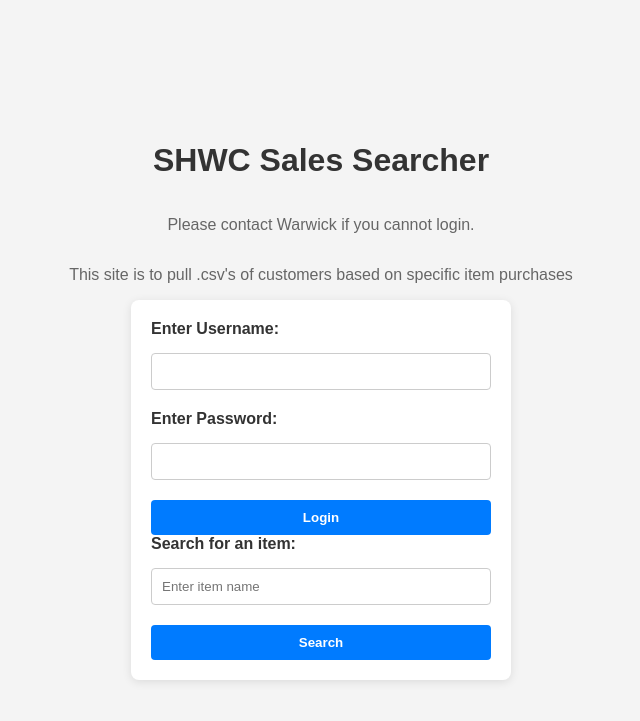
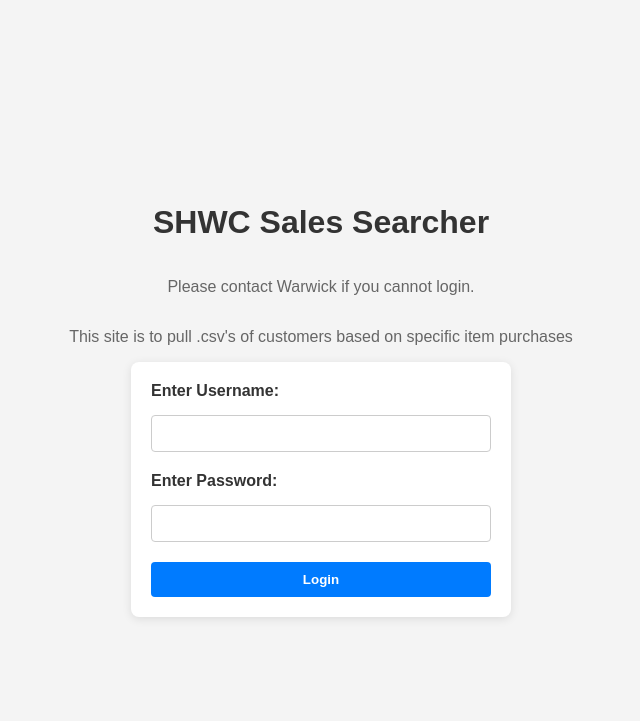
Before and after one commit to itswarwick/sales_searcher, a Flask app: page / in a window 1280 px wide. Shown: the top 721 px of the page, without its empty margins (319-959 px from the left). Run offline with Flask 3, Linux system fonts and the light colour scheme.

Commit message:
top secret

```diff
--- a/templates/index.html
+++ b/templates/index.html
@@ -86,13 +86,6 @@
 
             <input type="submit" value="Login">
         </form>
-
-        <!-- Search Form -->
-        <form method="POST" action="/search" class="hidden" id="search-form">
-            <label for="item">Search for an item:</label>
-            <input type="text" id="item" name="item" placeholder="Enter item name" required>
-            <input type="submit" value="Search">
-        </form>
     </div>
 
     <script>
```
